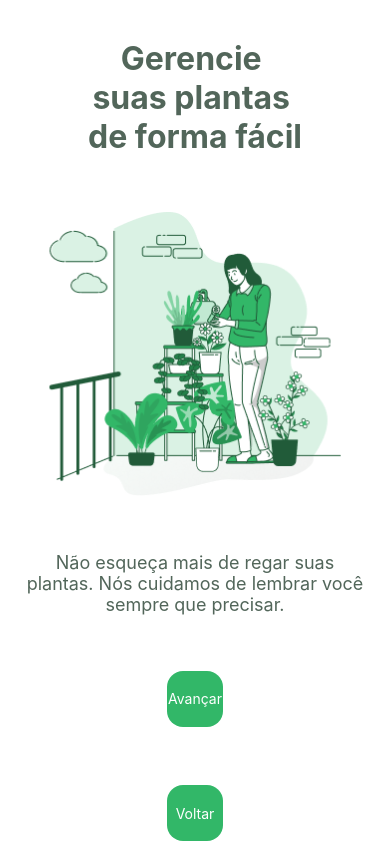
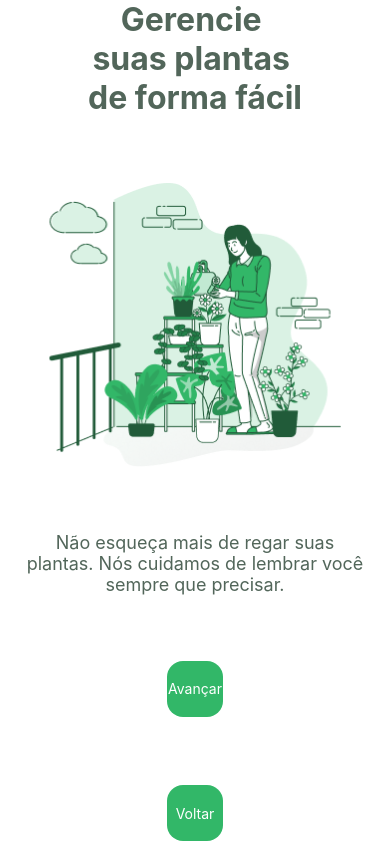
Before and after one commit to danielbrazrocha/plantmanager-NLW5, a React Native app: screen / in a window 390 px wide. Built offline with nearby package versions, Linux system fonts and the light colour scheme.

Commit message:
add StatusBar height limitation

```diff
--- a/App.tsx
+++ b/App.tsx
@@ -1,21 +1,21 @@
-import { StatusBar } from 'expo-status-bar';
-import React from 'react';
-import { StyleSheet, Text, View } from 'react-native';
-import { Welcome } from './src/pages/Welcome';
+import React from "react";
+import { StyleSheet, Text, SafeAreaView, StatusBar } from "react-native";
+import { Welcome } from "./src/pages/Welcome";
 
 export default function App() {
   return (
-    <View style={styles.container}>
+    <SafeAreaView style={styles.container}>
       <Welcome />
-    </View>
+    </SafeAreaView>
   );
 }
 
 const styles = StyleSheet.create({
   container: {
     flex: 1,
-    backgroundColor: '#fff',
-    alignItems: 'center',
-    justifyContent: 'center',
+    backgroundColor: "#fff",
+    alignItems: "center",
+    justifyContent: "center",
+    marginTop: StatusBar.currentHeight, //Android only
   },
 });
--- a/src/pages/Welcome.tsx
+++ b/src/pages/Welcome.tsx
@@ -42,7 +42,7 @@ const styles = StyleSheet.create({
     fontWeight: "bold",
     textAlign: "center",
     color: colors.heading,
-    marginTop: "10%",
+    //marginTop: "10%",
   },
   subtitle: {
     textAlign: "center",
```
